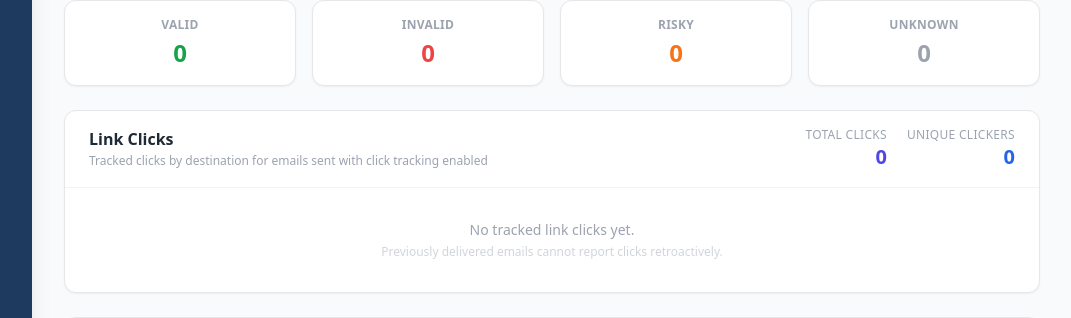
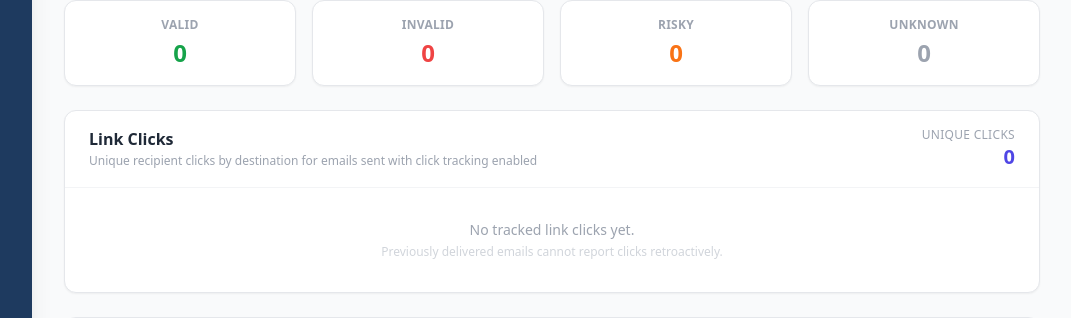
Before and after one commit to vanshmeenaken/ABM-Email-Campaign-Automation, a Flask app: template templates/campaign_detail.html in a window 1280 px wide. Shown: the part 426-744 px from the top of the page, without its empty margins (208-1279 px from the left). Run offline with Flask 3, Linux system fonts and the light colour scheme; the template is opened without the code that fills it, so the values that code supplies are empty; some libraries are stand-ins or nearby versions.

Commit message:
Show unique campaign clicks on dashboard

```diff
--- a/app.py
+++ b/app.py
@@ -1662,8 +1662,8 @@ def get_dashboard_stats():
         ORDER BY last_open DESC
     """)
     click_rows = query_db("""
-        SELECT campaign_id, COUNT(*) as click_count,
-               COUNT(DISTINCT recipient) as unique_clickers, MAX(timestamp) as last_click
+        SELECT campaign_id, COUNT(DISTINCT recipient) as click_count,
+               MAX(timestamp) as last_click
         FROM clicks
         GROUP BY campaign_id
     """)
@@ -1699,9 +1699,6 @@ def get_dashboard_stats():
         )
         clicks_for_campaign = next(
             (r["click_count"] for r in click_rows if r["campaign_id"] == cid), 0
-        )
-        unique_clickers = next(
-            (r["unique_clickers"] for r in click_rows if r["campaign_id"] == cid), 0
         )
         open_rate = f"{opens_for_campaign / sent * 100:.1f}%" if sent > 0 else "—"
 
@@ -1780,7 +1777,7 @@ def get_dashboard_stats():
             "undelivered": failed_count + skipped_count,
             "opens": opens_for_campaign,
             "clicks": clicks_for_campaign,
-            "unique_clickers": unique_clickers,
+            "unique_clickers": clicks_for_campaign,
             "open_rate": open_rate,
             "replied": replied_count,
             "total_steps": brief.get("total_steps", 1),
@@ -2064,7 +2061,9 @@ def get_campaign_performance():
     """)
     opens_map = {r["campaign_id"]: r["opens"] for r in opens_rows}
     clicks_rows = query_db("""
-        SELECT campaign_id, COUNT(*) as clicks FROM clicks GROUP BY campaign_id
+        SELECT campaign_id, COUNT(DISTINCT recipient) as clicks
+        FROM clicks
+        GROUP BY campaign_id
     """)
     clicks_map = {r["campaign_id"]: r["clicks"] for r in clicks_rows}
 
@@ -2676,7 +2675,7 @@ def api_metrics(campaign_id):
     )
     open_count = opens_row["cnt"] if opens_row else 0
     clicks_row = query_db(
-        """SELECT COUNT(*) as cnt, COUNT(DISTINCT recipient) as unique_clickers,
+        """SELECT COUNT(DISTINCT recipient) as cnt,
                   MAX(timestamp) as last_click
            FROM clicks WHERE campaign_id = %s""",
         (campaign_id,), one=True,
@@ -2691,7 +2690,7 @@ def api_metrics(campaign_id):
         "total_sent": total_sent,
         "opens": open_count,
         "clicks": clicks_row["cnt"] if clicks_row else 0,
-        "unique_clickers": clicks_row["unique_clickers"] if clicks_row else 0,
+        "unique_clickers": clicks_row["cnt"] if clicks_row else 0,
         "last_click": clicks_row["last_click"] if clicks_row else None,
         "open_rate": open_rate,
         "last_open": opens_row["last_open"] if opens_row else None,
@@ -2868,20 +2867,18 @@ def campaign_detail(campaign_id):
         else:
             row["unsubscribed_at"] = None
     click_totals = query_db(
-        """SELECT COUNT(*) as total_clicks,
-                  COUNT(DISTINCT recipient) as unique_clickers,
+        """SELECT COUNT(DISTINCT recipient) as unique_clicks,
                   MAX(timestamp) as last_click
            FROM clicks WHERE campaign_id = %s""",
         (campaign_id,), one=True,
-    ) or {"total_clicks": 0, "unique_clickers": 0, "last_click": None}
+    ) or {"unique_clicks": 0, "last_click": None}
     link_clicks = query_db(
-        """SELECT target_url, COUNT(*) as total_clicks,
-                  COUNT(DISTINCT recipient) as unique_clickers,
+        """SELECT target_url, COUNT(DISTINCT recipient) as unique_clicks,
                   MAX(timestamp) as last_click
            FROM clicks
            WHERE campaign_id = %s
            GROUP BY target_url
-           ORDER BY total_clicks DESC, last_click DESC""",
+           ORDER BY unique_clicks DESC, last_click DESC""",
         (campaign_id,),
     )
     return render_template(
--- a/templates/campaign_detail.html
+++ b/templates/campaign_detail.html
@@ -108,16 +108,12 @@
   <div class="px-6 py-4 border-b border-gray-100 flex items-start justify-between gap-4 flex-wrap">
     <div>
       <h3 class="font-semibold text-gray-800">Link Clicks</h3>
-      <p class="text-xs text-gray-400 mt-0.5">Tracked clicks by destination for emails sent with click tracking enabled</p>
+      <p class="text-xs text-gray-400 mt-0.5">Unique recipient clicks by destination for emails sent with click tracking enabled</p>
     </div>
     <div class="flex gap-5 text-right">
       <div>
-        <p class="text-xs uppercase tracking-wide text-gray-400">Total clicks</p>
-        <p class="text-xl font-bold text-indigo-600">{{ click_totals.total_clicks or 0 }}</p>
-      </div>
-      <div>
-        <p class="text-xs uppercase tracking-wide text-gray-400">Unique clickers</p>
-        <p class="text-xl font-bold text-blue-600">{{ click_totals.unique_clickers or 0 }}</p>
+        <p class="text-xs uppercase tracking-wide text-gray-400">Unique clicks</p>
+        <p class="text-xl font-bold text-indigo-600">{{ click_totals.unique_clicks or 0 }}</p>
       </div>
     </div>
   </div>
@@ -127,8 +123,7 @@
       <thead class="bg-gray-50 text-xs text-gray-500 uppercase tracking-wide">
         <tr>
           <th class="px-6 py-3 text-left font-medium">Destination link</th>
-          <th class="px-6 py-3 text-center font-medium">Total clicks</th>
-          <th class="px-6 py-3 text-center font-medium">Unique clickers</th>
+          <th class="px-6 py-3 text-center font-medium">Unique clicks</th>
           <th class="px-6 py-3 text-left font-medium">Last click</th>
         </tr>
       </thead>
@@ -141,8 +136,7 @@
               {{ link.target_url }}
             </a>
           </td>
-          <td class="px-6 py-3 text-center font-semibold text-indigo-600">{{ link.total_clicks }}</td>
-          <td class="px-6 py-3 text-center text-blue-600">{{ link.unique_clickers }}</td>
+          <td class="px-6 py-3 text-center font-semibold text-indigo-600">{{ link.unique_clicks }}</td>
           <td class="px-6 py-3 text-xs text-gray-500 whitespace-nowrap">
             {% if link.last_click %}{{ link.last_click | friendly_dt }}{% else %}&mdash;{% endif %}
           </td>
```
Also changed, not shown: templates/dashboard.html (+4 -4 lines), tests/test_click_tracking.py (+35 -0 lines).
